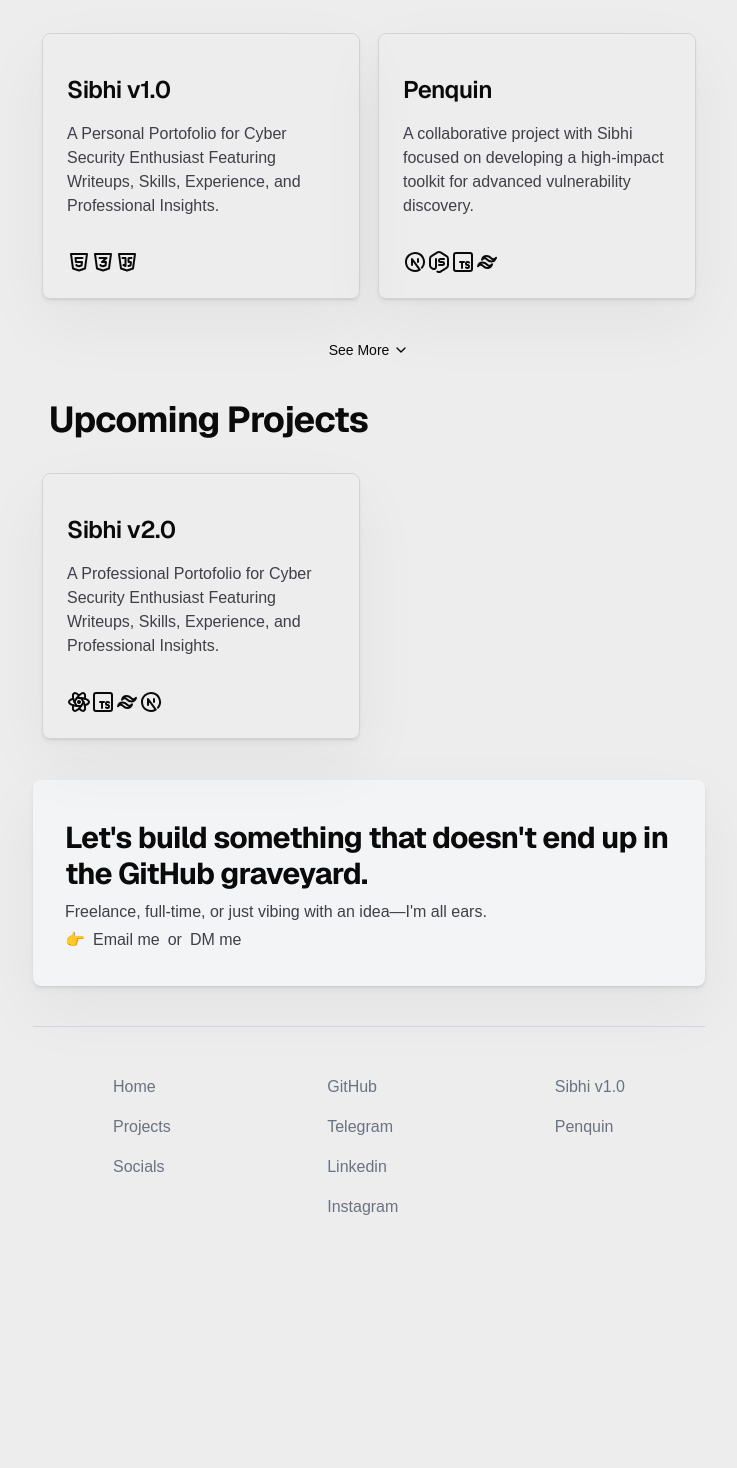
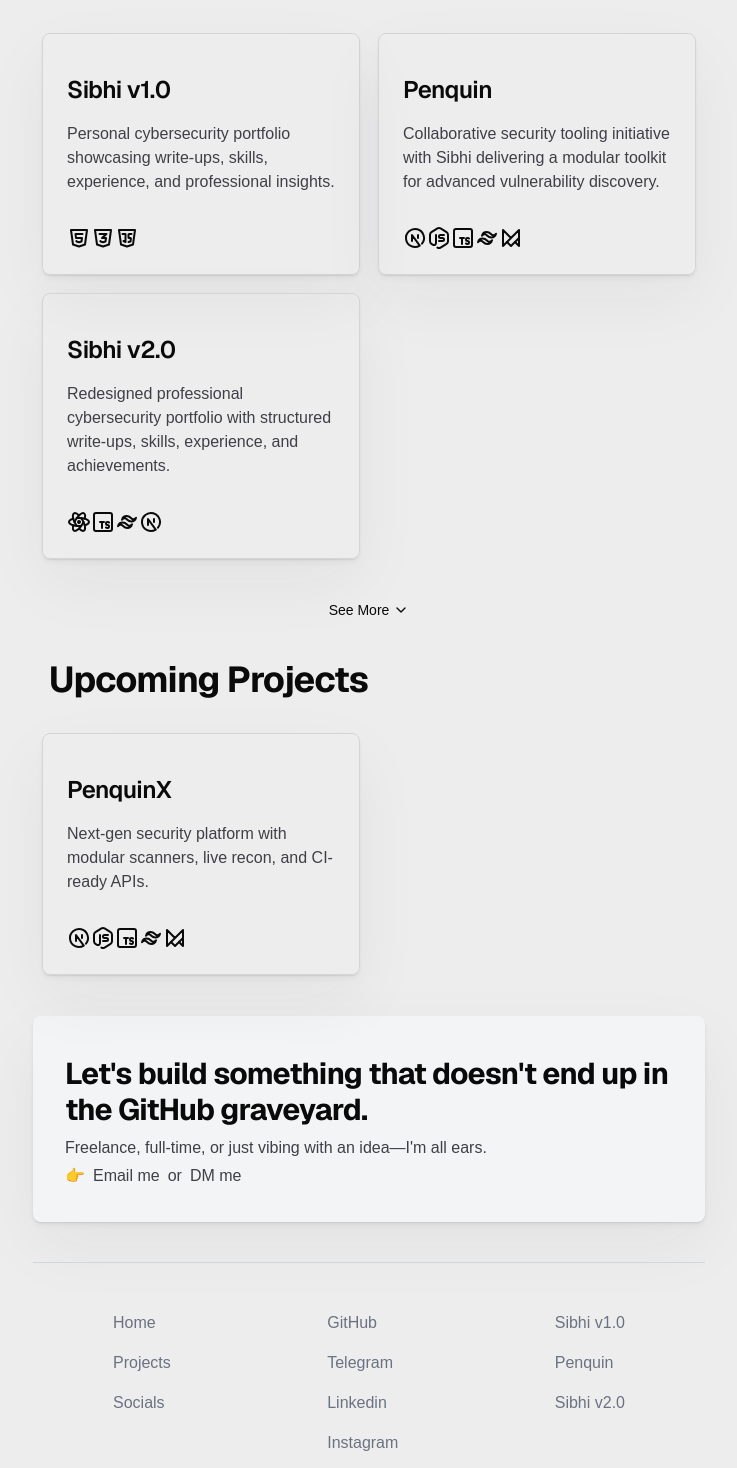
Before and after one commit to Tokittoo/Portofolio, a Next.js app: page / in a window 1280 px wide. Shown: the part 502-1970 px from the top of the page, without its empty margins (271-1008 px from the left). Before the commit the page ends 1769 px from the top, so only its background shows below. Built offline with nearby package versions, Linux system fonts and the light colour scheme.

Commit message:
Add files via upload

```diff
--- a/src/components/Footer.tsx
+++ b/src/components/Footer.tsx
@@ -48,6 +48,10 @@ const projectLinks: Link[] = [
   {
     name: 'Penquin',
     link: 'https://penquin.vercel.app/'
+  },
+  {
+    name: 'Sibhi v2.0',
+    link: 'https://xibhi.vercel.app/'
   }
 ]
 
--- a/src/components/Projects.tsx
+++ b/src/components/Projects.tsx
@@ -2,7 +2,7 @@
 import './style.css'
 import Card from './Card'
 import Link from 'next/link'
-import { IconBrandCss3, IconBrandFramerMotion, IconBrandHtml5, IconBrandJavascript, IconBrandMongodb, IconBrandNextjs , IconBrandNodejs, IconBrandReact, IconBrandTailwind, IconBrandTypescript, IconChevronDown } from '@tabler/icons-react'
+import { IconBrandCss3, IconBrandFramerMotion, IconBrandHtml5, IconBrandJavascript, IconBrandNextjs , IconBrandNodejs, IconBrandReact, IconBrandTailwind, IconBrandTypescript, IconChevronDown } from '@tabler/icons-react'
 import { motion } from 'motion/react'
 
 export type Project = {
@@ -15,7 +15,6 @@ export type Project = {
   }[]
 }
 
-// eslint-disable-next-line @typescript-eslint/no-unused-vars
 const NextJS ={
   name: 'Next.js',
   logo: <IconBrandNextjs />
@@ -41,7 +40,6 @@ const Tailwind = {
   logo: <IconBrandTailwind />
 }
 
-// eslint-disable-next-line @typescript-eslint/no-unused-vars
 const Motionls = {
   name: 'Motion',
   logo: <IconBrandFramerMotion />
@@ -52,28 +50,20 @@ const TypeScript = {
   logo: <IconBrandTypescript />
 }
 
-// eslint-disable-next-line @typescript-eslint/no-unused-vars
 const NodeJS = {
   name: 'NodeJS',
   logo: <IconBrandNodejs />
 }
 
-// eslint-disable-next-line @typescript-eslint/no-unused-vars
 const JavaScript = {
   name: 'JavaScript',
   logo: <IconBrandJavascript />
 }
 
-// eslint-disable-next-line @typescript-eslint/no-unused-vars
-const MongoDBls = {
-  name: 'MongoDB',
-  logo: <IconBrandMongodb />
-}
-
 const projects: Project[] = [
   {
     title: 'Sibhi v1.0',
-    description: "A Personal Portofolio for Cyber Security Enthusiast Featuring Writeups, Skills, Experience, and Professional Insights.",
+    description: "Personal cybersecurity portfolio showcasing write-ups, skills, experience, and professional insights.",
     link: 'https://xibhi.github.io',
     tags:[
       Html,
@@ -83,73 +73,19 @@ const projects: Project[] = [
   },
   {
     title: 'Penquin',
-    description: "A collaborative project with Sibhi focused on developing a high-impact toolkit for advanced vulnerability discovery.",
+    description: "Collaborative security tooling initiative with Sibhi delivering a modular toolkit for advanced vulnerability discovery.",
     link:'https://penquin.vercel.app',
     tags: [
       NextJS,
       NodeJS,
       TypeScript,
-      Tailwind
-    ]
-  }
-  /*
-  {
-    title: 'VidChat',
-    description: 'VidChat is a real-time video chat app. It lets users instantly get straight-up face-to-face conversations in the browser.',
-    link: 'https://vid-chat-peach.vercel.app',
-    tags: [
-      NextJS,
-      TypeScript,
-      { name: 'Socket.io' },
-      { name: 'WebRTC' },
-      Tailwind
+      Tailwind,
+      Motionls
     ]
   },
   {
-    title: 'FinTrack',
-    description: 'FinTrack is a sleek finance tracking web app, designed to make adulting (aka budgeting) slightly less painful.',
-    link: 'https://fintrack-flax-beta.vercel.app',
-    tags: [
-      NextJS,
-      TypeScript,
-      { name: 'ShadCN' },
-      { name: 'Aceternity UI' },
-      Tailwind
-    ]
-  },
-  {
-    title: 'Sputify',
-    description: 'Sputify is my take on Spotify—built from scratch to stream bops. To deliver a vibe-heavy music experience... minus the licensing fees.',
-    link: 'https://github.com/M-SaaD-H/Sputify',
-    tags: [
-      React,
-      NodeJS,
-      { name: 'ShadCN' },
-      JavaScript,
-      Tailwind
-    ]
-  },
-  {
-    title: 'Zootube',
-    description: 'ZooTube is a YouTube-inspired backend clone. It handles user auth, video uploads, likes, and comments like the real deal (minus the copyright strikes).',
-    link: 'https://github.com/M-SaaD-H/Zootube',
-    tags: [
-      NodeJS,
-      MongoDB,
-      { name: 'Cloudinary' },
-      JavaScript,
-      NodeJS,
-      MongoDB,
-      { name: 'Cloudinary' },
-      JavaScript
-    ]
-  }*/
-]
-
- const upcomingProjects: Project[] = [
-    {
     title: 'Sibhi v2.0',
-    description: "A Professional Portofolio for Cyber Security Enthusiast Featuring Writeups, Skills, Experience, and Professional Insights.",
+    description: "Redesigned professional cybersecurity portfolio with structured write-ups, skills, experience, and achievements.",
     link: 'https://xibhi.vercel.app',
     tags:[
       React,
@@ -158,16 +94,22 @@ const projects: Project[] = [
       NextJS,
     ]
   }
-  /*{
-    title: 'Penquin',
-    description: "An advanced bug hunting toolkit — a collaborative project with Sibhi focused on developing a personalized, high-impact toolkit for advanced vulnerability discovery.",
-    tags: [
+]
+
+ const upcomingProjects: Project[] = [
+    {
+    title: 'PenquinX',
+    description: "Next-gen security platform with modular scanners, live recon, and CI-ready APIs.",
+    link: '',
+    tags:[
       NextJS,
       NodeJS,
       TypeScript,
-      Tailwind
+      Tailwind,
+      Motionls
     ]
-  }*/
+  }
+
 ]
 
 function Projects() {
```
Also changed, not shown: 1 other file (tests, documents, lock files or other folders).
